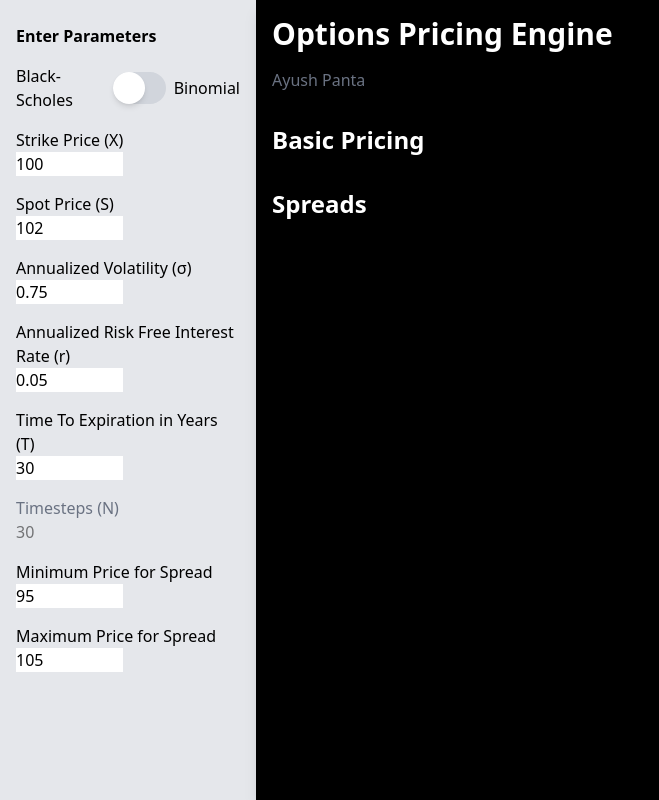
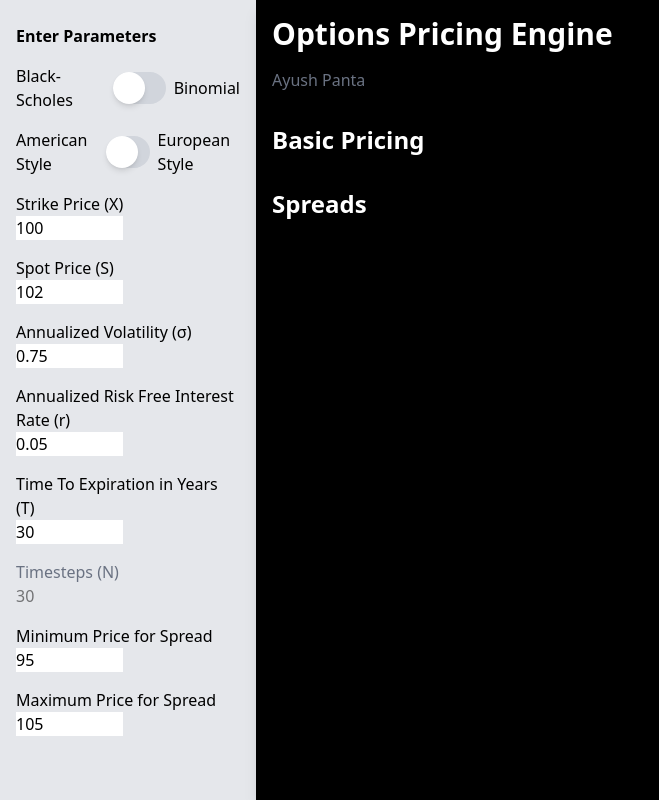
Before and after one commit to ayushkpanta/Option-Pricing-Engine, a React (Vite) app in the folder frontend/react-app/: page / in a window 1280 px wide. Shown: the whole page, without its empty margins (0-659 px from the left). Built offline with nearby package versions, Linux system fonts and the light colour scheme; no server answers.

Commit message:
API working

```diff
--- a/frontend/react-app/src/components/input/Parameters.tsx
+++ b/frontend/react-app/src/components/input/Parameters.tsx
@@ -1,4 +1,4 @@
-import React, {useState} from 'react'; // need useState to communicate
+import React, {useEffect, useState} from 'react';
 
 function Parameters() {
 
@@ -12,7 +12,7 @@ function Parameters() {
     const [risk_free_rate, setRiskFreeRate] = useState(0.05);
     const [time_to_expiration, setTimeToExpiration] = useState(30);
     const [timesteps, setTimesteps] = useState(30);
-    const [type, setType] = useState('CALL');
+    // const [type, setType] = useState('CALL');
     const [style, setStyle] = useState('AMERICAN');
 
     // handle updates
@@ -34,10 +34,44 @@ function Parameters() {
 
     const handleTimestepsChange = (e: React.ChangeEvent<HTMLInputElement>) => setTimesteps(Number(e.target.value));
 
-    const handleTypeChange = (e: React.ChangeEvent<HTMLInputElement>) => setType(e.target.value);
+    // const handleTypeChange = (e: React.ChangeEvent<HTMLInputElement>) => setType(e.target.value);
 
-    const handleStyleChange = (e: React.ChangeEvent<HTMLInputElement>) => setStyle(e.target.value);
+    // const handleStyleChange = (e: React.ChangeEvent<HTMLInputElement>) => setStyle(e.target.value);
+    useEffect(() => {
+        sendRequest();
+    },
+    [spot, strike, volatility, risk_free_rate, time_to_expiration, timesteps, model, style, price_low, price_high]);
 
+    const sendRequest = async () => {
+        try {
+            const response = await fetch('http://0.0.0.0:18080/pricer_backend', {
+                method: 'POST',
+                headers: {'Content-Type':'applications/json'},
+                body: JSON.stringify({
+                    model,
+                    spot,
+                    strike,
+                    volatility,
+                    risk_free_rate,
+                    time_to_expiration,
+                    timesteps,
+                    price_low,
+                    price_high,
+                    style
+                }),
+            });
+
+            if (!response.ok) {
+                throw new Error('Response was not ok.');
+            }
+
+            const data = await response.json();
+            console.log("Data: ", data)
+        } catch (error) {
+
+            console.error("Failed to fetch calculations from backend.")
+        }
+    }
 
     // JSX: JavaScript XML (conversion)
     return (
@@ -64,6 +98,23 @@ function Parameters() {
         </div>
 
         <span className="ml-2">Binomial</span>
+    </div>
+
+    <div className="my-2 flex items-center justify-center">
+        <span className="mr-2">American Style</span>
+        <div
+            className="relative w-15 h-8 cursor-pointer rounded-full bg-gray-300"
+            onClick={() => {
+                const newStyle = style === 'AMERICAN' ? 'EUROPEAN' : 'AMERICAN';
+                setStyle(newStyle)
+            }}
+        >
+            <div
+                className={`absolute top-0 left-0 w-8 h-8 bg-white rounded-full shadow-md transition-all duration-300 ${style === 'AMERICAN' ? 'transform translate-x-0' : 'transform translate-x-7'}`}
+            />
+        </div>
+
+        <span className="ml-2">European Style</span>
     </div>
 
 
@@ -201,6 +252,7 @@ function Parameters() {
 
         </div>
     );
+
 }
 
 export default Parameters;
```
Also changed, not shown: frontend/react-app/src/App.tsx (+0 -32 lines), frontend/react-app/src/components/input/Binomial.tsx (deleted), frontend/react-app/src/components/input/BlackScholes.tsx (deleted), 2 other files (tests, documents, lock files or other folders).
